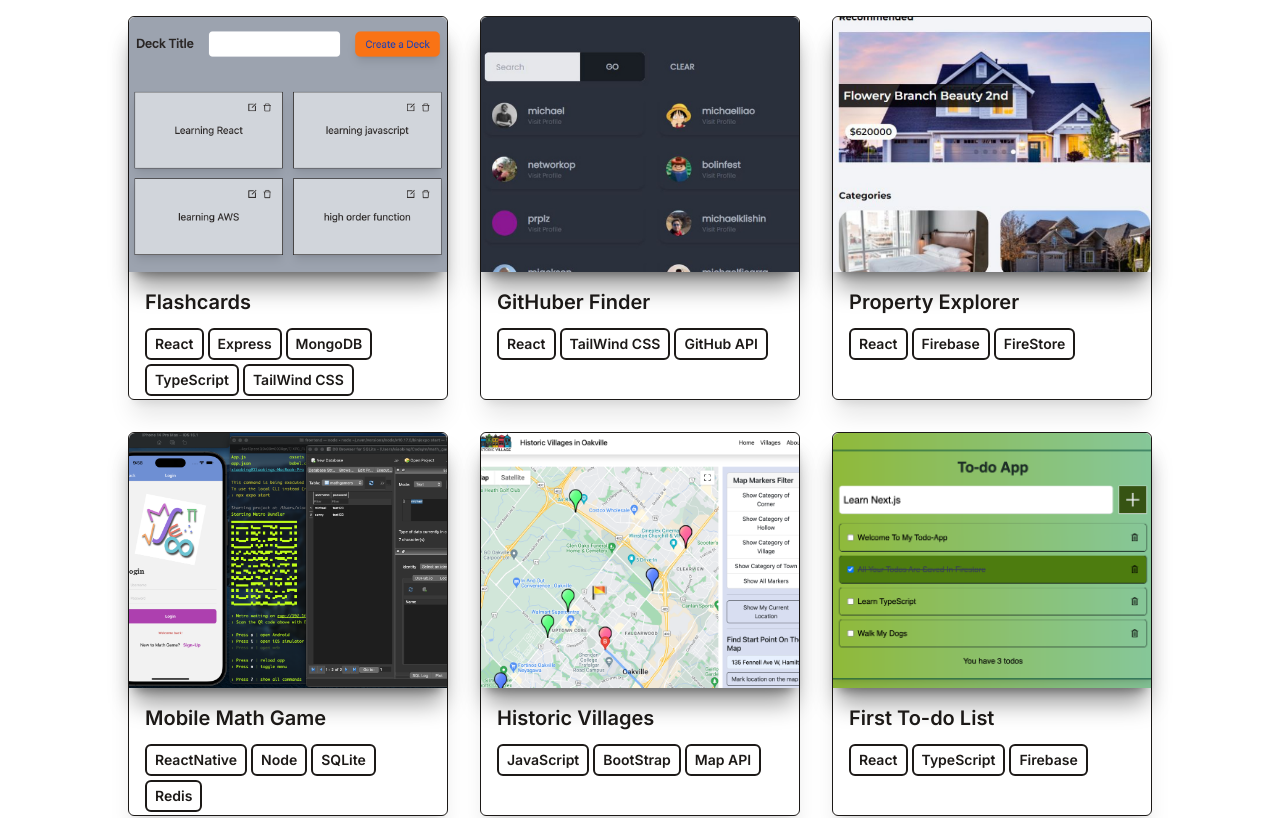
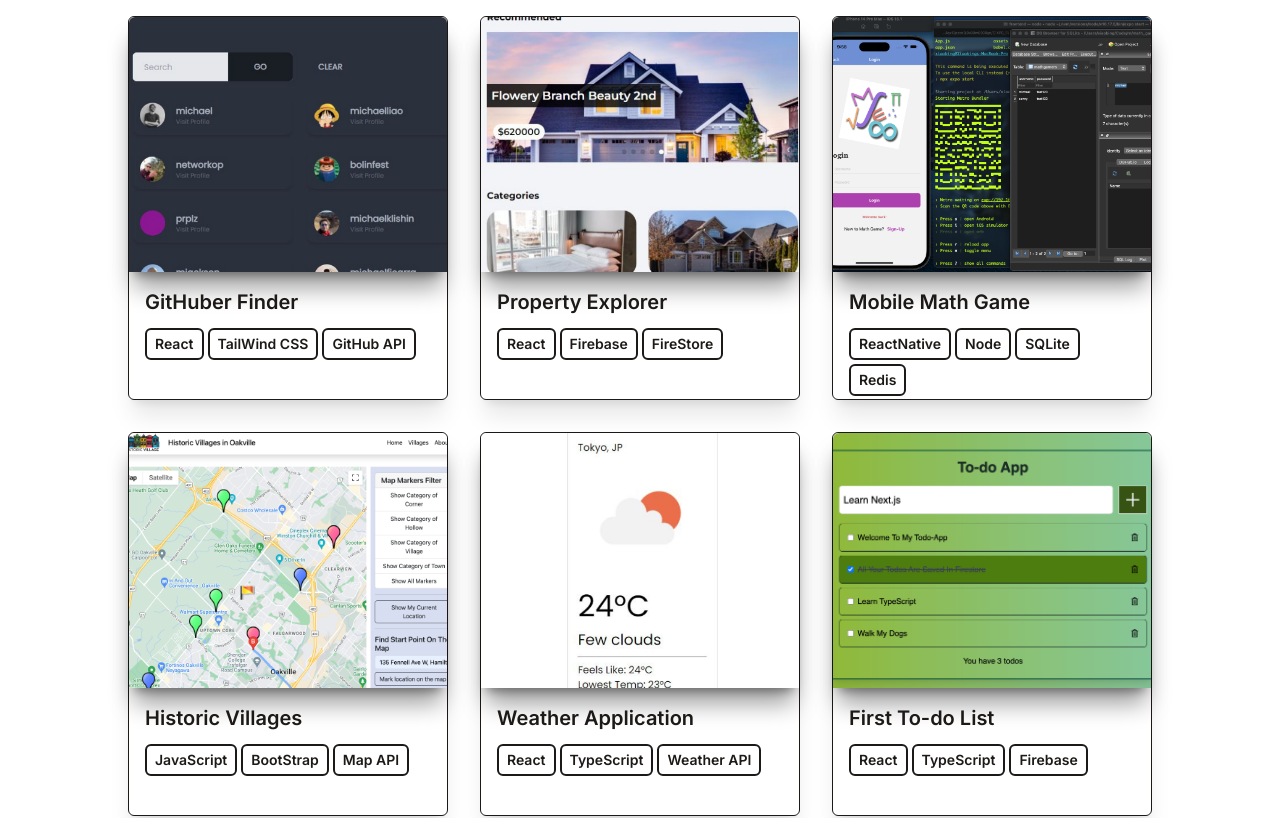
Before and after one commit to lookingforcharlie/portfolio_2023, a React (Vite) app: page / in a window 1280 px wide. Shown: the part 860-1678 px from the top of the page. Built offline with nearby package versions, Linux system fonts and the light colour scheme.

Commit message:
hold the horse for flashcards

```diff
--- a/src/data/portfolio.js
+++ b/src/data/portfolio.js
@@ -1,12 +1,12 @@
 export default [
-  {
-    title: 'Flashcards',
-    imgUrl: '/assets/flashcards-1st.png',
-    stack: ['React', 'Express', 'MongoDB', 'TypeScript', 'TailWind CSS'],
-    linkLive: 'https://wdr-flashcards-client.vercel.app/',
-    linkGit: 'https://github.com/lookingforcharlie/wdr-flashcards-server',
-    demo: '#',
-  },
+  // {
+  //   title: 'Flashcards',
+  //   imgUrl: '/assets/flashcards-1st.png',
+  //   stack: ['React', 'Express', 'MongoDB', 'TypeScript', 'TailWind CSS'],
+  //   linkLive: 'https://wdr-flashcards-client.vercel.app/',
+  //   linkGit: 'https://github.com/lookingforcharlie/wdr-flashcards-server',
+  //   demo: '#',
+  // },
   {
     title: 'GitHuber Finder',
     imgUrl: '/assets/githubfinder530.png',
@@ -39,15 +39,15 @@ export default [
     linkGit: 'https://github.com/lookingforcharlie/historicVillages',
     demo: '#',
   },
-  // {
-  //   title: 'Weather Application',
-  //   imgUrl: '/assets/weatherapp530.png',
-  //   stack: ['React', 'TypeScript', 'Weather API'],
-  //   linkLive: 'https://weather-app-minimalist.netlify.app/',
-  //   linkGit:
-  //     'https://github.com/lookingforcharlie/weather-app-react-typescript',
-  //   demo: '#',
-  // },
+  {
+    title: 'Weather Application',
+    imgUrl: '/assets/weatherapp530.png',
+    stack: ['React', 'TypeScript', 'Weather API'],
+    linkLive: 'https://weather-app-minimalist.netlify.app/',
+    linkGit:
+      'https://github.com/lookingforcharlie/weather-app-react-typescript',
+    demo: '#',
+  },
   // {
   //   title: 'Minimalist To-do List',
   //   imgUrl: '/assets/todolist_minimal.png',
```
